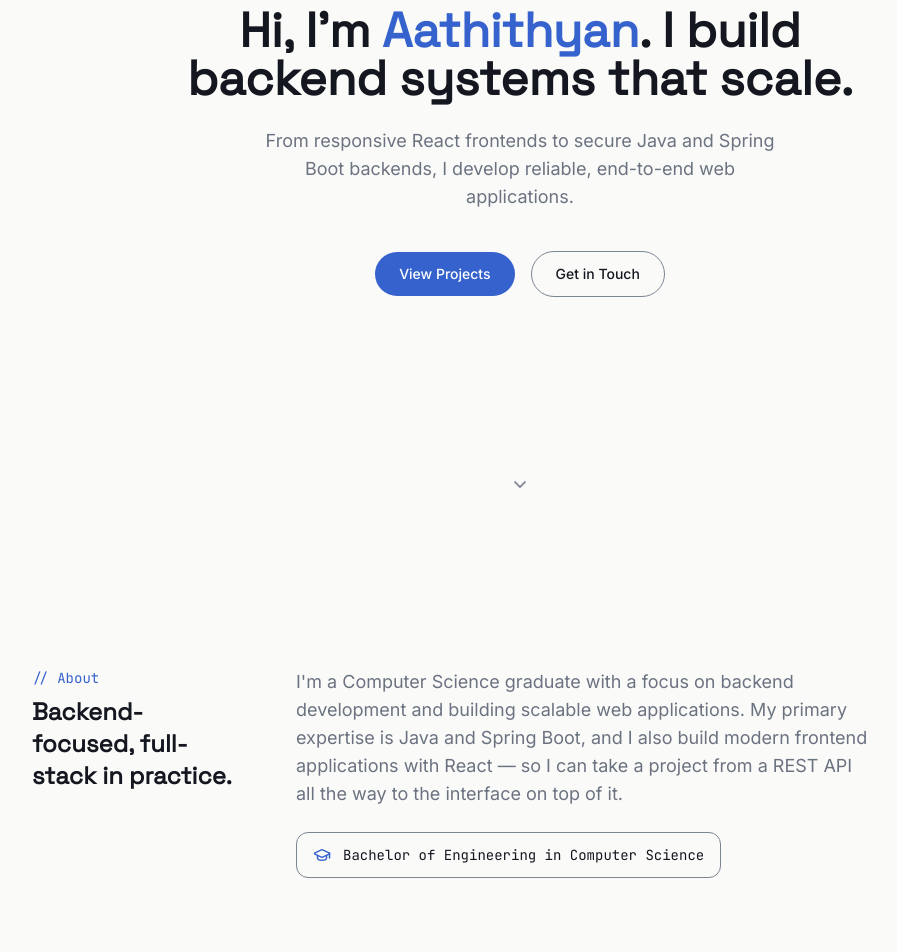
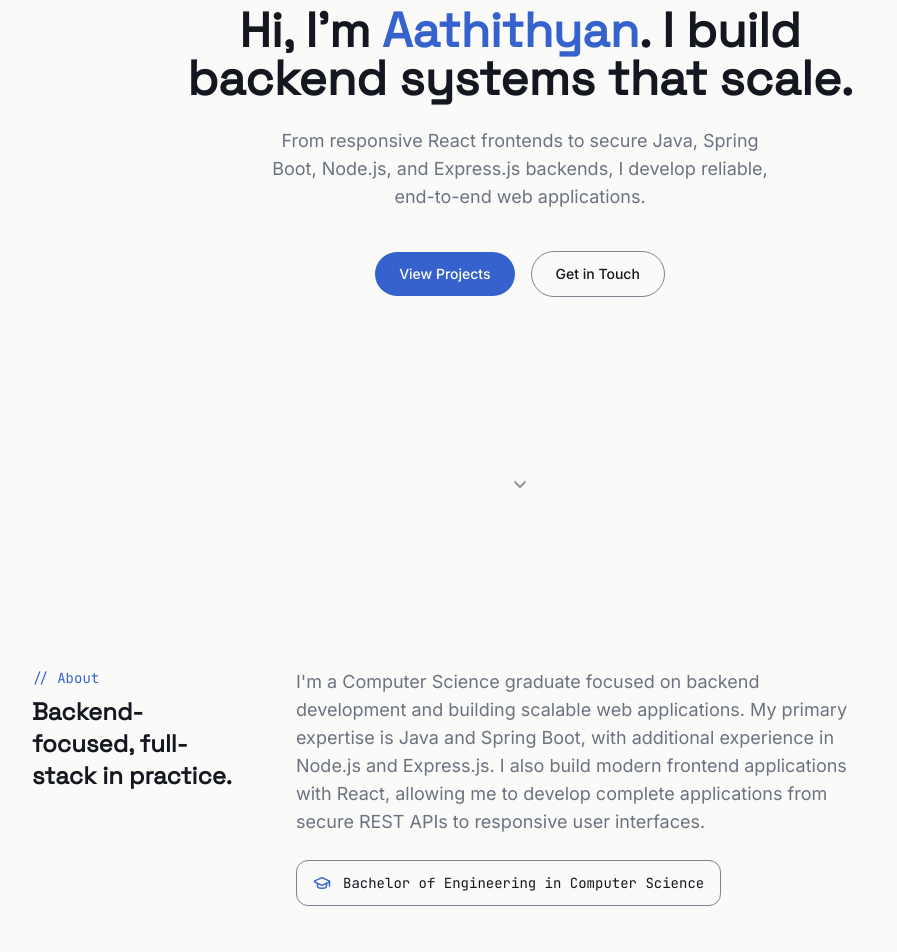
Before and after one commit to aathi1412/portfolio, a React (Vite) app: page / in a window 1280 px wide. Shown: the part 260-1212 px from the top of the page, without its empty margins (120-1017 px from the left). Built offline with nearby package versions, Linux system fonts and the light colour scheme.

Commit message:
chore(profile): Update profile description and skills
- Broaden developer title from 'Java Full Stack Developer' to 'Full Stack Developer'.
- Expand hero tagline to include Node.js and Express.js.
- Refine 'about' section to enhance clarity and explicitly mention Node.js and Express.js expertise.

```diff
--- a/src/data/profile.js
+++ b/src/data/profile.js
@@ -1,11 +1,11 @@
 // Profile data. Scoped to exactly what's been built so far.
 export const profile = {
   name: 'Aathithyan',
-  title: 'Java Full Stack Developer',
+  title: 'Full Stack Developer',
   heroTagline:
-    'From responsive React frontends to secure Java and Spring Boot backends, I develop reliable, end-to-end web applications.',
+    "From responsive React frontends to secure Java, Spring Boot, Node.js, and Express.js backends, I develop reliable, end-to-end web applications.",
   about:
-    "I'm a Computer Science graduate with a focus on backend development and building scalable web applications. My primary expertise is Java and Spring Boot, and I also build modern frontend applications with React — so I can take a project from a REST API all the way to the interface on top of it.",
+    "I'm a Computer Science graduate focused on backend development and building scalable web applications. My primary expertise is Java and Spring Boot, with additional experience in Node.js and Express.js. I also build modern frontend applications with React, allowing me to develop complete applications from secure REST APIs to responsive user interfaces.",
   education: 'Bachelor of Engineering in Computer Science',
   email: 'aathithirunav@gmail.com',
   github: 'https://github.com/aathi1412',
```
